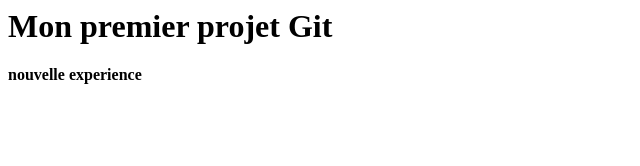
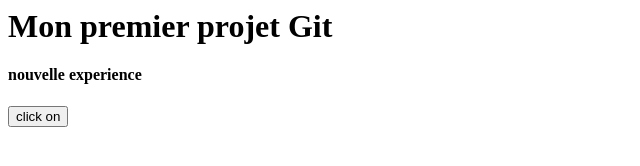
Before and after one commit to ouadieelallaly-netizen/mon-projet-de-git, a plain HTML site: page index.html in a window 1280 px wide. Shown: the whole page, without its empty margins (0-640 px from the left). Drawn offline with Linux system fonts and the light colour scheme.

```diff
--- a/index.html
+++ b/index.html
@@ -1,3 +1,5 @@
 <h1>Mon premier projet Git</h1>
 
 <h4>nouvelle experience</h4>
+
+<button>click on</button>
```
